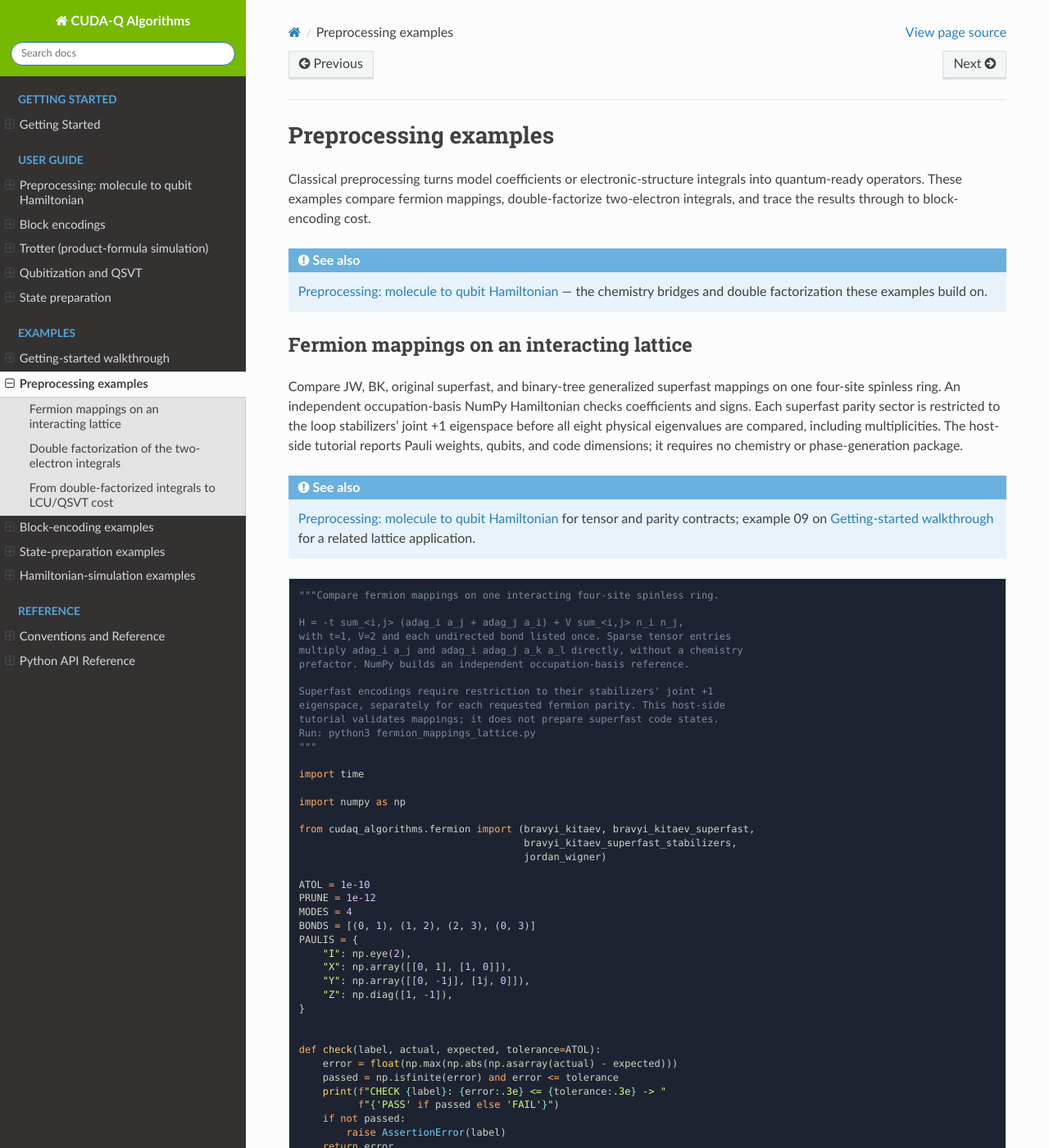
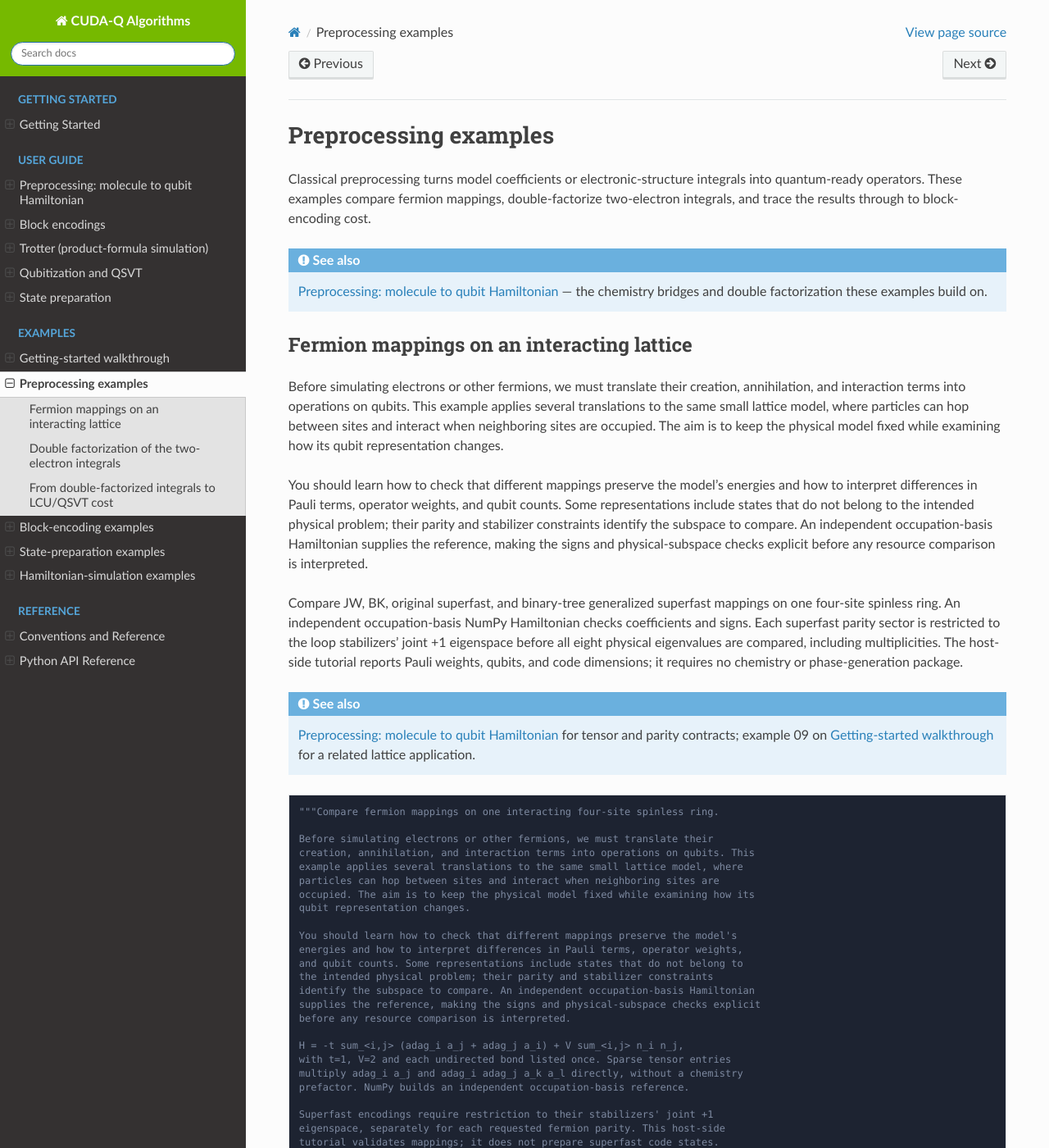
Before and after one commit to NVIDIA/cudaq-algorithms, a Sphinx documentation site: the page built from docs/sphinx/examples_rst/preprocessing.rst, in a window 1280 px wide and 1400 px high. Shown: the whole window at 82% size. Built offline with Sphinx 7.4.7 and the Read the Docs theme 3.1.0, drawn with Linux system fonts in a browser that asks for light colours.

Commit message:
docs: explain fermion mapping tutorial goals and lessons
Signed-off-by: Scott Thornton <wsttiger@gmail.com>

```diff
--- a/docs/sphinx/examples/python/fermion_mappings_lattice.py
+++ b/docs/sphinx/examples/python/fermion_mappings_lattice.py
@@ -3,6 +3,21 @@
 # SPDX-License-Identifier: Apache-2.0
 # [Begin Documentation]
 """Compare fermion mappings on one interacting four-site spinless ring.
+
+Before simulating electrons or other fermions, we must translate their
+creation, annihilation, and interaction terms into operations on qubits. This
+example applies several translations to the same small lattice model, where
+particles can hop between sites and interact when neighboring sites are
+occupied. The aim is to keep the physical model fixed while examining how its
+qubit representation changes.
+
+You should learn how to check that different mappings preserve the model's
+energies and how to interpret differences in Pauli terms, operator weights,
+and qubit counts. Some representations include states that do not belong to
+the intended physical problem; their parity and stabilizer constraints
+identify the subspace to compare. An independent occupation-basis Hamiltonian
+supplies the reference, making the signs and physical-subspace checks explicit
+before any resource comparison is interpreted.
 
 H = -t sum_<i,j> (adag_i a_j + adag_j a_i) + V sum_<i,j> n_i n_j,
 with t=1, V=2 and each undirected bond listed once. Sparse tensor entries
--- a/docs/sphinx/examples_rst/preprocessing.rst
+++ b/docs/sphinx/examples_rst/preprocessing.rst
@@ -13,6 +13,21 @@ through to block-encoding cost.
 
 Fermion mappings on an interacting lattice
 -------------------------------------------
+
+Before simulating electrons or other fermions, we must translate their
+creation, annihilation, and interaction terms into operations on qubits. This
+example applies several translations to the same small lattice model, where
+particles can hop between sites and interact when neighboring sites are
+occupied. The aim is to keep the physical model fixed while examining how its
+qubit representation changes.
+
+You should learn how to check that different mappings preserve the model's
+energies and how to interpret differences in Pauli terms, operator weights,
+and qubit counts. Some representations include states that do not belong to
+the intended physical problem; their parity and stabilizer constraints
+identify the subspace to compare. An independent occupation-basis Hamiltonian
+supplies the reference, making the signs and physical-subspace checks explicit
+before any resource comparison is interpreted.
 
 Compare JW, BK, original superfast, and binary-tree generalized superfast
 mappings on one four-site spinless ring. An independent occupation-basis
```
